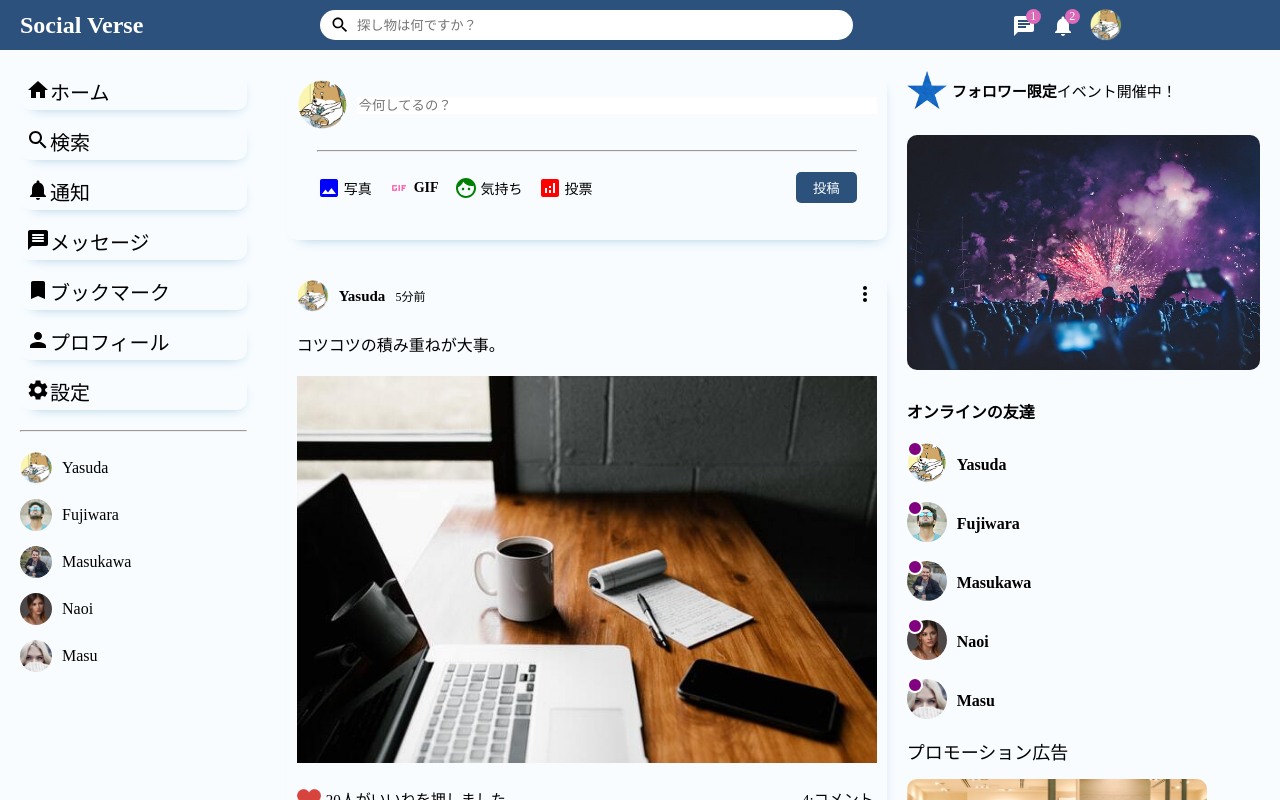
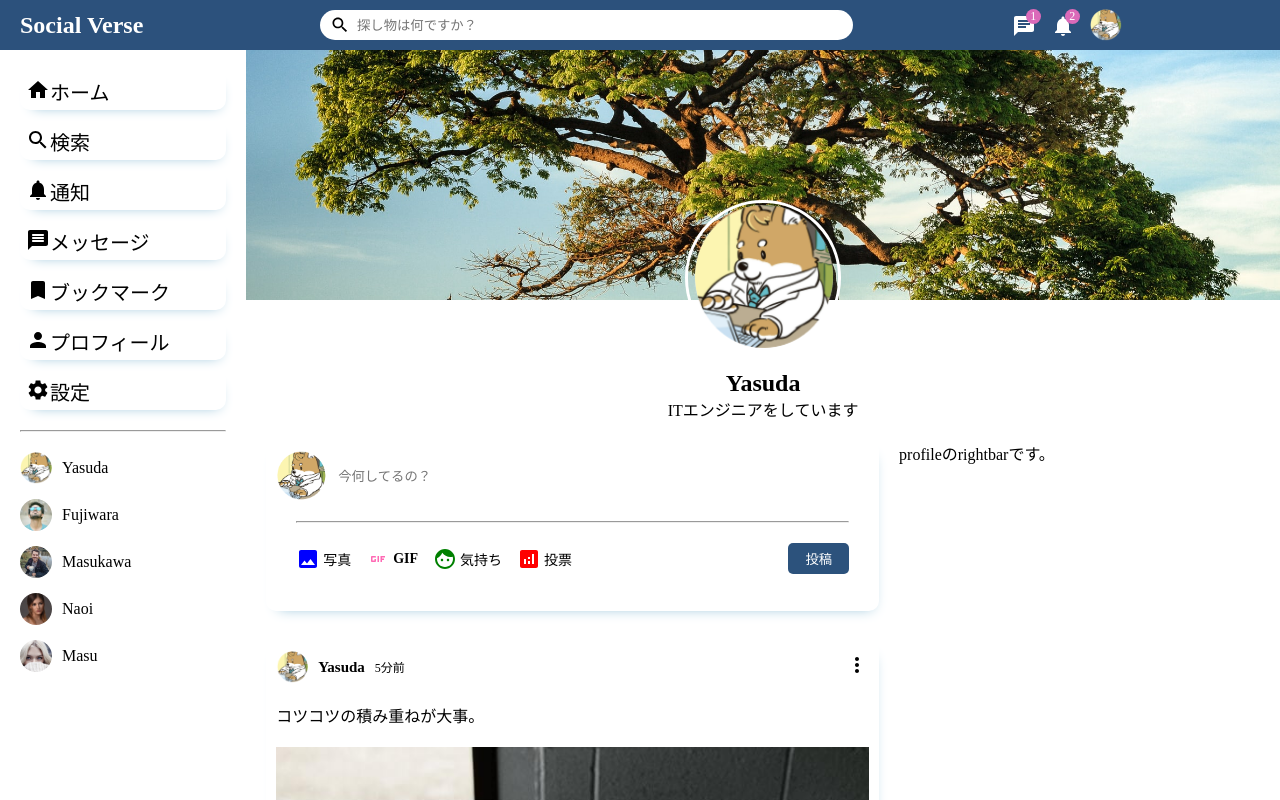
Before and after one commit to Yasuda1127/react-socialverse-app-frontend, a React (Create React App) app: page / in a window 1280 px wide. Shown: the top 800 px of the page. Built offline with nearby package versions, Linux system fonts and the light colour scheme.

Commit message:
rightbarの切り分け in feature/profile2

```diff
--- a/src/App.tsx
+++ b/src/App.tsx
@@ -1,7 +1,8 @@
 import Home from "./pages/home/Home";
+import Profile from "./pages/profile/Profile";
 
 function App() {
-  return <Home />;
+  return <Profile />;
 }
 
 export default App;
--- a/src/components/rightbar/Rightbar.tsx
+++ b/src/components/rightbar/Rightbar.tsx
@@ -3,11 +3,14 @@
 import { Users } from "../../dummyData";
 import Online from "../online/Online";
 
+type ProfileType = {
+  profile?: boolean;
+};
 
-export default function Rightbar() {
-  return (
-    <div className="rightbar">
-      <div className="rightbarWrapper">
+export default function Rightbar({ profile }: ProfileType) {
+  const HomeRightbar = () => {
+    return (
+      <>
         <div className="eventContainer">
           <img src="assets/star.png" alt="" className="starImg" />
           <span className="eventText">
@@ -17,7 +20,9 @@
         <img src="assets/event.jpeg" alt="" className="eventImg" />
         <h4 className="rightbarTitle">オンラインの友達</h4>
         <ul className="rightbarFriendList">
-          {Users.map((user) => (<Online user={user} key={user.id}/>))}
+          {Users.map((user) => (
+            <Online user={user} key={user.id} />
+          ))}
         </ul>
         <p className="promotionTitle">プロモーション広告</p>
         <img
@@ -38,6 +43,17 @@
           className="rightbarPromotionImg"
         />
         <p className="promotionName">YCode株式会社</p>
+      </>
+    );
+  };
+
+  const ProfileRightbar = () => {
+    return <>profileのrightbarです。</>;
+  };
+  return (
+    <div className="rightbar">
+      <div className="rightbarWrapper">
+        {profile ? <ProfileRightbar /> : <HomeRightbar />}
       </div>
     </div>
   );
--- a/src/pages/profile/Profile.css
+++ b/src/pages/profile/Profile.css
@@ -0,0 +1,45 @@
+.profile {
+    display: flex;
+}
+
+.profileRight {
+    flex: 10.5;
+}
+
+.profileCover {
+    height: 320px;
+    position: relative;
+}
+
+.profileCoverImg {
+    width: 100%;
+    height: 250px;
+    object-fit: cover;
+}
+
+.profileUserImg {
+    position: absolute;
+    left: 0;
+    right: 0;
+    width: 150px;
+    height: 150px;
+    border-radius: 50%;
+    margin: auto;
+    top: 150px;
+    border: 3px solid white;
+}
+
+.profileInfo {
+    display: flex;
+    flex-direction: column;
+    align-items: center;
+    justify-content: center;
+}
+
+.profileInfoName {
+    font-size: 24px;
+}
+
+.profileRightBottom {
+    display: flex;
+}
--- a/src/pages/profile/Profile.tsx
+++ b/src/pages/profile/Profile.tsx
@@ -1,7 +1,37 @@
-import React from 'react'
+import React from "react";
+import Topbar from "../../components/topbar/Topbar";
+import Sidebar from "../../components/sidebar/Sidebar";
+import TimeLine from "../../components/timeline/TimeLine";
+import Rightbar from "../../components/rightbar/Rightbar";
+import "./Profile.css";
 
 export default function Profile() {
   return (
-    <div>Profile</div>
-  )
+    <>
+      <Topbar />
+      <div className="profile">
+        <Sidebar />
+        <div className="profileRight">
+          <div className="profileRightTop">
+            <div className="profileCover">
+              <img
+                src="assets/post/3.jpeg"
+                alt=""
+                className="profileCoverImg"
+              />
+              <img src="assets/person/1.jpeg" alt="" className="profileUserImg"/>
+            </div>
+            <div className="profileInfo">
+                <h4 className="profileInfoName">Yasuda</h4>
+                <span className="profileInfoDesc">ITエンジニアをしています</span>
+            </div>
+          </div>
+          <div className="profileRightBottom">
+            <TimeLine />
+            <Rightbar profile/>
+          </div>
+        </div>
+      </div>
+    </>
+  );
 }
```
